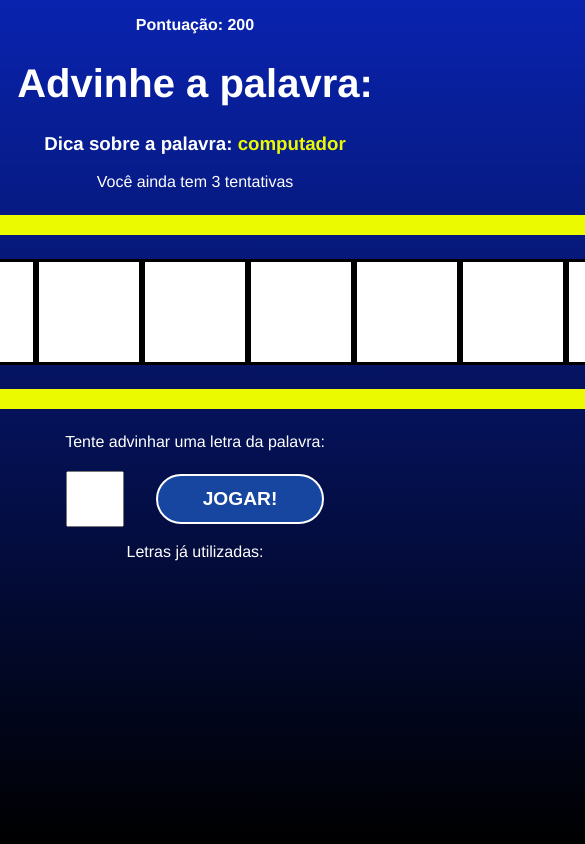
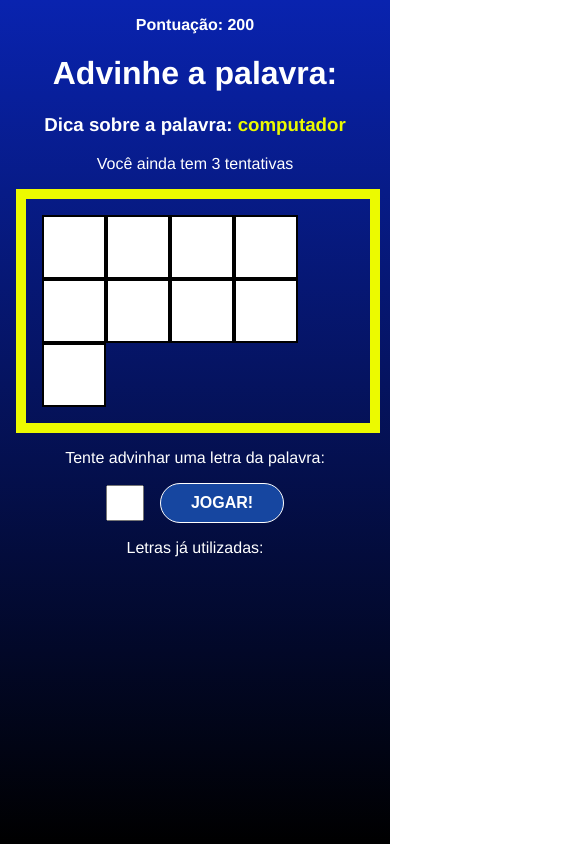
Before and after one commit to ederhscc/project-secret-word, a React (Vite) app: page / in a window 390 px wide. Shown: the top 844 px of the page, 585 px wide, since content can reach past the window. Built offline with nearby package versions, Linux system fonts and the light colour scheme.

Commit message:
added README file and @media

```diff
--- a/src/components/Game.css
+++ b/src/components/Game.css
@@ -15,6 +15,8 @@
     padding: 1.5em;
     border: 20px solid #ECFA00;
     display: flex;
+    width: 80%;
+    flex-wrap: wrap;
 }
 
 .letter,
@@ -47,3 +49,34 @@
     text-align: center;
     margin-right: 1em;
 }
+
+@media(max-width: 750px) {
+    .game h1 {
+        font-size: 2em;
+    }
+
+    .wordContainer {
+        margin: 1em;
+        padding: 1em;
+        border: 10px solid #ECFA00;
+    }
+
+    .letter,
+    .blankSquare {
+        font-size: 40px;
+        line-height: 1.2;
+        border: 2px solid #000;
+        height: 60px;
+        width: 60px;
+    }
+
+    .letterContainer p {
+        margin-bottom: 1em;
+    }
+
+    .letterContainer input {
+        height: 30px;
+        width: 30px;
+        font-size: 1em;
+    }
+}
--- a/src/index.css
+++ b/src/index.css
@@ -24,3 +24,13 @@ button {
 button:hover {
     background-color: #0923AF;
 }
+
+@media(max-width: 750px) {
+    button {
+        padding: 0 30px;
+        border: 1.5px solid #fff;
+        border-radius: 25px;
+        height: 40px;
+        font-size: 1em;
+    }
+}
```
Also changed, not shown: src/assets/secret-word.gif (added), 1 other file (tests, documents, lock files or other folders).
